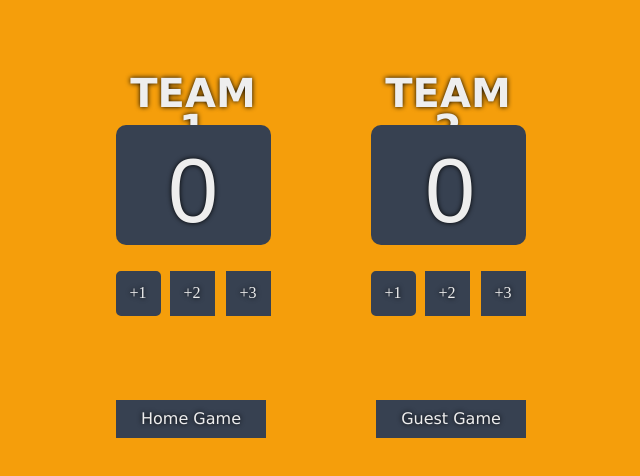
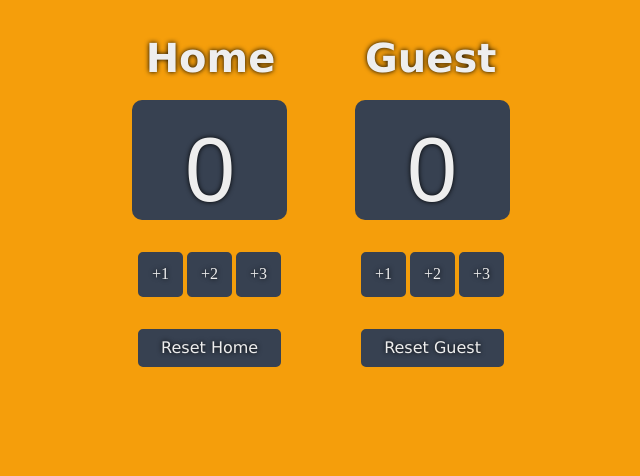
Before and after one commit to XAdam3/Simple-ScoreBoard-site, a plain HTML site: page index.html in a window 1280 px wide. Shown: the whole page, without its empty margins (319-959 px from the left). Drawn offline with nearby package versions, Linux system fonts and the light colour scheme; a web font is replaced by a local one.

Commit message:
commit update

```diff
--- a/index.css
+++ b/index.css
@@ -1,213 +1,103 @@
-@font-face { src = url("cursed-timer-ulil-font/misc/CursedTimerUlil-Aznm.ttf");
-font-family: Timer ;
+@font-face {
+  src: url("cursed-timer-ulil-font/misc/CursedTimerUlil-Aznm.ttf");
+  font-family: Timer;
 }
 
-
+* {
+  box-sizing: border-box;
+}
 body {
-    margin: 0 auto;
-    position:relative;
-    width: 575px;
-    height: 385px;
-    background: #F59E0B;
+  height: 100%;
+  background: #f59e0b;
+  margin: 0;
+  padding: 0;
 }
 
 .container {
+  margin: 0 auto;
+  width: 550px;
   display: flex;
-    justify-content: space-around;
-    color:#1F2937;
+  flex-direction: column;
+  justify-content: center;
+  align-items: center;
+  color: #1f2937;
   text-shadow: 0 0 5px black;
+}
 
+.titles {
+  display: flex;
+  justify-content: center;
+  gap: 5.6em;
+  margin-bottom: -1em;
 }
-#Home { position: absolute;
-        width: 149px;
-        height: 36px;
-        left: 85px;
-        top: 35px;
-        font-family: 'Verdana', Tahoma, Geneva, Segoe UI, sans-serif;
+#title-home-guest {
+  display: flex;
+  font-family: "Verdana", Tahoma, Geneva, Segoe UI, sans-serif;
   font-style: normal;
   font-weight: 700;
   font-size: 40px;
   line-height: 36px;
-        text-align: center;
-        color: #EEEEEE
-
+  color: #eeeeee;
 }
 
-#Guest{
-        position: absolute;
-        width: 149px;
-        height: 36px;
-        left: 340px;
-        top: 35px;
-        font-family: Verdana, Geneva, Tahoma, sans-serif;
-        font-style: normal;
-        font-weight: 700;
-        font-size: 40px;
-        line-height: 36px;
+.home-guest-points {
+  width: 100%;
+  height: 100%;
   text-align: center;
-        color: #EEEEEE;
-
-
-
-}
-
-#Homebox { background:#374151;
-         width: 155px;
-         height:120px;
-         border-radius:10px;
-         position:absolute;
-         left: 82px;
-         top: 125px;
-}
-#home-points{ position: absolute;
-        width: 117px;
-        height: 120px;
-        left: 101px;
-        top: 128px;
+  line-height: 20px;
   font-family: Timer, sans-serif;
   font-style: normal;
   font-weight: 400;
   font-size: 90px;
-        line-height: 127px;
-        text-align: center;
   text-shadow: 0 0 5px black;
-        color: #EEEEEE;}
+  color: #eeeeee;
+}
 
-#Guestbox { background:#374151;
-        position: absolute;
-        border-radius:10px;
+.boxes {
+  display: flex;
+  justify-content: center;
+  gap: 4.2em;
+}
+
+#box {
+  background: #374151;
+  border-radius: 10px;
   width: 155px;
   height: 120px;
-        left: 337px;
-        top: 125px;
-
 }
 
-#guest-points{ position: absolute;
-        width: 117px;
-        height: 120px;
-        left: 358px;
-        top: 128px;
-        font-family: Timer, sans-serif;
-        font-style: normal;
-        font-weight: 400;
-        font-size: 90px;
-        line-height: 127px;
-        text-align: center;
-        text-shadow: 0 0 5px black;
-        color: #EEEEEE;}
-
-
-#btns-home {
-            width: 155px;
-            height: 45px;
-            left: 82px;
-            top: 271px;
-            color:9AABD8;}
-
- #btns-guest{   width: 155px;
-                height: 45px;
-                left: 337px;
-                top: 271px;
+#add-boxes {
   display: flex;
-                justify-content: space-evenly;
-                background:9AABD8;
-                color:9AABD8;
-
+  justify-content: center;
+  gap: 5em;
+  margin: 2em;
 }
 
-#guest-btn-1 {box-sizing: border-box;
-
-        position: absolute;
+#home-guest-btns {
+  border-radius: 5px;
   width: 45px;
   height: 45px;
-        left: 337px;
-        top: 271px;
-        background:#374151;
+  background: #374151;
   text-shadow: 0 0 5px black;
-        color: #EEEEEE;
+  color: #eeeeee;
   border: 2px solid #374151;
-        border-radius: 5px;}
-
-
-#guest-btn-2{ position:absolute;
-        width: 45px;
-        height: 45px;
-        left: 391px;
-        top: 271px;
-        background:#374151;
-        text-shadow: 0 0 5px black;
-        color: #EEEEEE;
-        border: 2px solid #374151;}
-
-#guest-btn-3{ position:absolute;
-        width: 45px;
-        height: 45px;
-        left: 447px;
-        top: 271px;
-         background:#374151;
-        text-shadow: 0 0 5px black;
-        color: #EEEEEE;
-        border: 2px solid #374151;
+  border-radius: 5px;
 }
 
-#home-btn-1{box-sizing: border-box;
-            position: absolute;
-            width: 45px;
-            height: 45px;
-            left: 82px;
-            top: 271px;
-            background:#374151;
-            text-shadow: 0 0 5px black;
-             color: #EEEEEE;
-            border: 2px solid #374151;
-            border-radius: 5px;
-
-}
-#home-btn-2{position: absolute;
-            width: 45px;
-            height: 45px;
-            left: 136px;
-            top: 271px;
-            background:#374151;
-            text-shadow: 0 0 5px black;
-            color: #EEEEEE;
-            border: 2px solid #374151;
-
-}
-#home-btn-3{position: absolute;
-            width: 45px;
-            height: 45px;
-            left: 192px;
-            top: 271px;
-            background:#374151;
-            text-shadow: 0 0 5px black;
-             color: #EEEEEE;
-            border: 2px solid #374151;
-
-}
-.btns{ display: flex; position: absolute;
-justify-content: space-around;
-top:400px;
-margin:0 auto; font-family: Verdana, Geneva, Tahoma, sans-serif;
+#reset-btns {
+  display: flex;
+  justify-content: center;
+  gap: 5em;
+  font-family: Verdana, Geneva, Tahoma, sans-serif;
 }
 
-#btn-end{position: absolute;
-            left:55px;
-            padding: 8px 18px;
-            width:150px;
-            background:#374151;
+#btn-reset {
+  margin: 0;
+  border-radius: 5px;
+  padding: 8px 21px;
+  background: #374151;
   text-shadow: 0 0 5px black;
-             color: #EEEEEE;
+  color: #eeeeee;
   border: 2px solid #374151;
   font-family: Verdana, Geneva, Tahoma, sans-serif;
 }
-#btn-new{position: absolute;
-        right:55px;padding: 8px 18px;
-        width:150px;
-        background:#374151;
-        text-shadow: 0 0 5px black;
-        color: #EEEEEE;
-        border: 2px solid #374151;
-        font-family: Verdana, Geneva, Tahoma, sans-serif;
-}
--- a/index.html
+++ b/index.html
@@ -1,33 +1,53 @@
-<html>
-    <head><link rel="stylesheet" href="https://cdnjs.cloudflare.com/ajax/libs/normalize/8.0.1/normalize.css">
-        <link rel="stylesheet" href="index.css">
+<!DOCTYPE html>
+
+<html lang="en">
+  <head>
+    <link
+      rel="stylesheet"
+      href="https://cdnjs.cloudflare.com/ajax/libs/normalize/8.0.1/normalize.css"
+    />
+    <link rel="stylesheet" href="index.css" />
+    <title>Dev Adam Simple Scoreboard</title>
   </head>
   <body>
     <div class="container">
-            <h3 id="Home">TEAM 1</h3>
-            <div id= "Homebox">
-            </div>
-            <div id="home-points">0</div>
-            <div id="btns-home">
-                <button id="home-btn-1" onclick="addOnehome()">+1</button>
-                <button id="home-btn-2" onclick="addTwohome()">+2</button>
-                <button id="home-btn-3" onclick="addThreehome()">+3</button>
-            </div>
-            <h3 id= "Guest">TEAM 2</h3>
-            <div id="Guestbox">
-            </div>
-            <div id="guest-points">0</div>
-            <div id="btns-guest">
-                <button id="guest-btn-1" onclick="addOneguest()">+1</button>
-                <button id="guest-btn-2" onclick="addTwoguest()">+2</button>
-                <button id="guest-btn-3" onclick="addThreeguest()">+3</button>
-            </div>
-             <p class="mess"></p>
-             <div class="btns">
-                <button id="btn-new" onclick="zerOhome()">Home Game</button>
-                <button id="btn-end" onclick="zerOguest()">Guest Game</button>
+      <div class="titles">
+        <h3 id="title-home-guest">Home</h3>
+        <h3 id="title-home-guest">Guest</h3>
       </div>
 
+      <div class="boxes">
+        <div id="box">
+          <h1 class="home-guest-points" id="home-points">0</h1>
+        </div>
+        <div id="box">
+          <h1 class="home-guest-points" id="guest-points">0</h1>
+        </div>
+      </div>
+      <div id="btns-container">
+        <div id="add-boxes">
+          <div id="home-guest">
+            <button id="home-guest-btns" onclick="addOneHome()">+1</button>
+            <button id="home-guest-btns" onclick="addTwoHome()">+2</button>
+            <button id="home-guest-btns" onclick="addThreeHome()">+3</button>
+          </div>
+
+          <div id="home-guest">
+            <button id="home-guest-btns" onclick="addOneGuest()">+1</button>
+            <button id="home-guest-btns" onclick="addTwoGuest()">+2</button>
+            <button id="home-guest-btns" onclick="addThreeGuest()">+3</button>
+          </div>
+        </div>
+
+        <div id="reset-btns">
+          <div id="btn-box-reset">
+            <button id="btn-reset" onclick="zeroHome()">Reset Home</button>
+          </div>
+          <div id="btn-box-reset">
+            <button id="btn-reset" onclick="zeroGuest()">Reset Guest</button>
+          </div>
+        </div>
+      </div>
     </div>
     <script src="index.js"></script>
   </body>
--- a/index.js
+++ b/index.js
@@ -1,54 +1,46 @@
-let homeTotal= document.getElementById("home-points")
-let guestTotal= document.getElementById("guest-points")
-let newgame = document.getElementById("home-points")
-let endgame =document.getElementById("guest-points")
+const homeTotal = document.getElementById("home-points");
+const guestTotal = document.getElementById("guest-points");
 
-let count = 0
+let countHome = 0;
+let countGuest = 0;
 
-function zerOhome(){
-    let zerOhome = count * 0
-    newgame.textContent = zerOhome
+function zeroHome() {
+  countHome = 0;
+  return (homeTotal.textContent = countHome);
 }
-function zerOguest(){
-    let zerOguest = count * 0
-    endgame.textContent = zerOguest
+function zeroGuest() {
+  countGuest = 0;
+
+  return (guestTotal.textContent = countGuest);
 }
 
-function addOnehome(){
-    let addOnehome = count + 1
-   homeTotal.textContent -= addOnehome
+function addOneHome() {
+  countHome += 1;
 
+  return (homeTotal.textContent = countHome);
 }
 
-
-function addTwohome(){
-     let addTwohome = count + 2
-     homeTotal.textContent -=  addTwohome
-
+function addTwoHome() {
+  countHome += 2;
+  return (homeTotal.textContent = countHome);
 }
 
-function addThreehome(){
-     let addThreehome = count + 3
-     homeTotal.textContent -=  addThreehome
-
-
+function addThreeHome() {
+  countHome += 3;
+  return (homeTotal.textContent = countHome);
 }
 
-function addOneguest(){
-    let addOneguest = count + 1
-    guestTotal.textContent -= addOneguest
-
+function addOneGuest() {
+  countGuest += 1;
+  return (guestTotal.textContent = countGuest);
 }
 
-
-function addTwoguest(){
-     let addTwoguest = count + 2
-     guestTotal.textContent -= addTwoguest
-
+function addTwoGuest() {
+  countGuest += 2;
+  return (guestTotal.textContent = countGuest);
 }
 
-function addThreeguest(){
-     let addThreeguest = count + 3
-     guestTotal.textContent -= addThreeguest
-
+function addThreeGuest() {
+  countGuest += 3;
+  return (guestTotal.textContent = countGuest);
 }
```
Also changed, not shown: 2 other files. Lines whose indentation alone changed are shown as unchanged.
